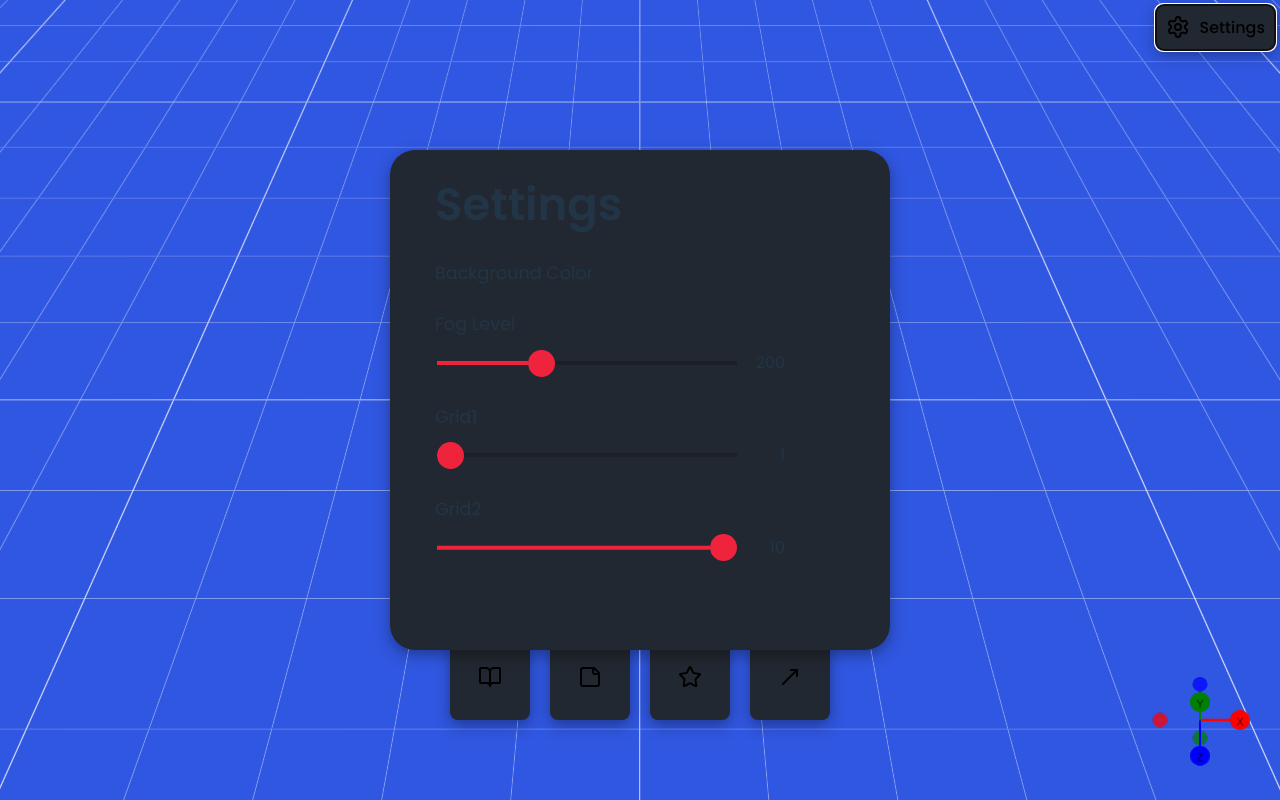
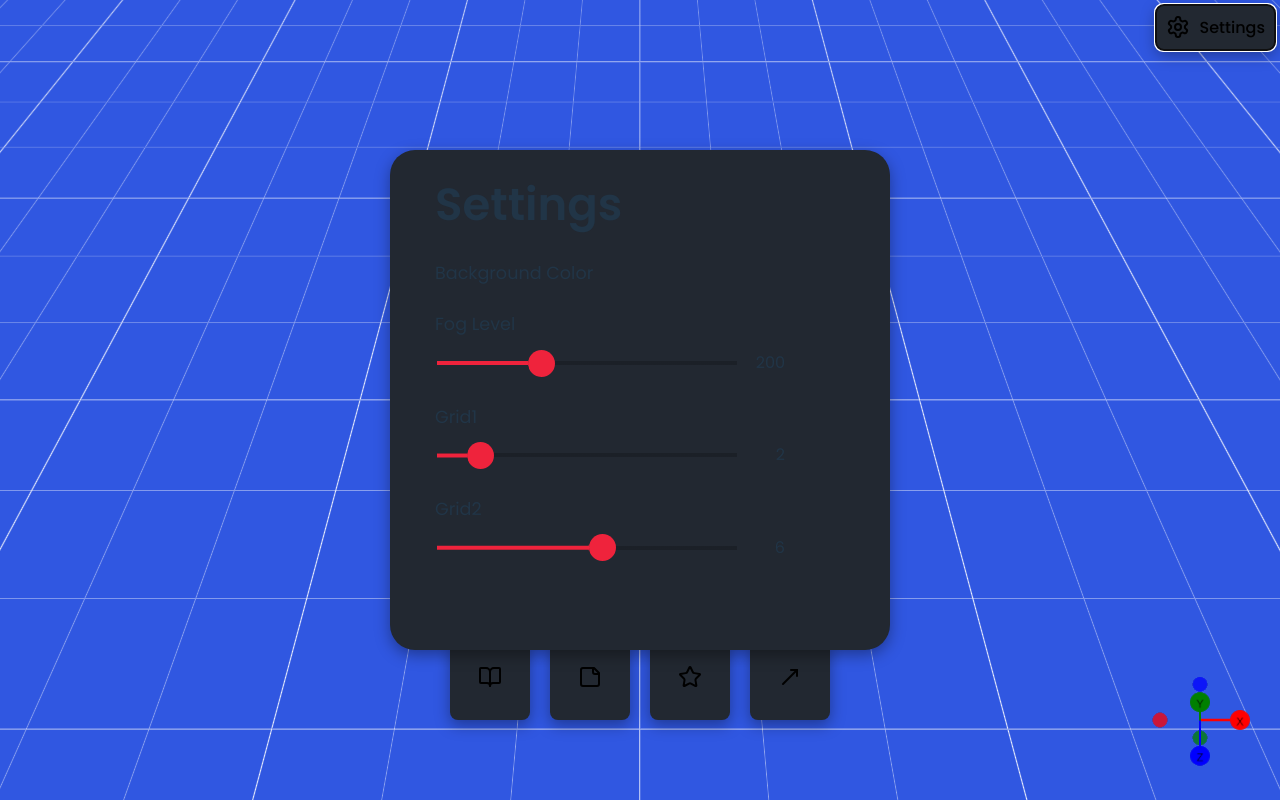
Before and after one commit to ToprakArslann/3Dnotes, a React (Vite) app: page / in a window 1280 px wide. Both pictures are taken after a click on the button "Settings". Built offline with nearby package versions, Linux system fonts and the light colour scheme.

Commit message:
Ui update - added functionality to settings

```diff
--- a/src/App.css
+++ b/src/App.css
@@ -261,3 +261,25 @@ input[type="range"]:disabled::-moz-range-thumb {
 	align-items: center;
 	margin-right: 105px;
 }
+.objectMenu{
+	display: flex;
+	flex-direction: column;
+	gap: 10px;
+}
+.objectButton{
+	box-shadow: rgba(0, 0, 0, 0.35) 0px 5px 15px;
+	background-color: #222831;
+	transition: 0.5s;
+	border: 0;
+	width: 60px;
+	height:	60px;
+	display: flex;
+	align-items: center;
+}
+.objectButton:hover{
+	background-color: #393E46;
+	transition: 0.5s;
+}
+.objectButton:active{
+	background-color: #393E46;
+}
--- a/src/App.jsx
+++ b/src/App.jsx
@@ -5,6 +5,7 @@ import { InfiniteGridHelper } from "./InfiniteGridHelper";
 import * as THREE from "three";
 import UserInterface from "./UserInterface";
 import "./App.css";
+import { Hand, PencilLine, RotateCw } from "lucide-react";
 const InfiniteGrid = ({ size1 = 10, size2 = 100, color = 0x444444, distance = 8000, axes = 'xzy' }) => {
   const gridColor = color instanceof THREE.Color ? color : new THREE.Color(color);
 
@@ -14,7 +15,7 @@ const InfiniteGrid = ({ size1 = 10, size2 = 100, color = 0x444444, distance = 80
     />
   );
 };
-const CubeR = ({onDraggingChange, onRotatingChange, onMarkerActive}) => {
+const CubeR = ({onDraggingChange, onRotatingChange, onMarkerActive, onShowSettings}) => {
   const meshRef = useRef();
   const arrowRef = useRef();
   const controlsRef = useRef();
@@ -30,6 +31,7 @@ const CubeR = ({onDraggingChange, onRotatingChange, onMarkerActive}) => {
   const startLookAt = useRef(new THREE.Vector3());
   const targetPosition = useRef(new THREE.Vector3());
   const currentLookAt = useRef(new THREE.Vector3());
+  const [ showSettings, setShowSettings ] = useState(false);
   const focusOnCube = () => {
     if(isAnimating.current) return;
 
@@ -92,6 +94,7 @@ const CubeR = ({onDraggingChange, onRotatingChange, onMarkerActive}) => {
   useEffect(() => {
     onDraggingChange(isDragging);
   },[isDragging, onDraggingChange]);
+
   useEffect(() => {
     let previousMouseX = 0;
     const handleMouseMove = (event) => {
@@ -160,7 +163,7 @@ const CubeR = ({onDraggingChange, onRotatingChange, onMarkerActive}) => {
           color={0xff0000}
           visible={true}
         />
-        {selected && !markerActive && (
+        {selected && !markerActive && !onShowSettings && (
           <>
             <Edges>
               <lineSegments>
@@ -169,53 +172,32 @@ const CubeR = ({onDraggingChange, onRotatingChange, onMarkerActive}) => {
               </lineSegments>
             </Edges>
             <Html position={[3,0.3,0]}>
-              <div style={{
-                padding: "8px",
-                gap: "8px",
-                display: "flex",
-                flexDirection: "column",
-                justifyContent: "flex-start",
-                alignItems: "flex-start",
-                borderRadius: "4px",
-                border: "none",
-              }}>
-                <button style={{
-                  background: "white",
-                  margin: "auto",
-                  cursor: "grab",
-                }}
+              <div className="objectMenu">
+                <button className="objectButton"
                 onMouseDown={(e) =>{
                   e.stopPropagation();
                   setIsDragging(true);
                 }}
                 onMouseUp={() => setIsDragging(false)}
                 >
-                  <img src="src/assets/hand-pointer-solid.svg" style={{width: "20px"}} draggable="false"/>
+                  <Hand/>
                 </button>
-                <button style={{
-                  background: "white",
-                  margin: "auto",
-                  cursor: "grab",
-                  }}
+                <button className="objectButton"
                   onMouseDown={(e) => {
                     e.stopPropagation();
                     setIsRotating(true);
                   }}
                   onMouseUp={() => setIsRotating(false)}
-                  >
-                  <img src="src/assets/rotate-solid.svg" style={{width: "20px"}} draggable="false"/>
+                >
+                  <RotateCw/>
                 </button>
-                <button style={{
-                  background: "white",
-                  margin: "auto",
-                  cursor: "grab",
-                  }}
+                <button className="objectButton"
                   onClick={(e) => {
                     e.stopPropagation();
                     focusOnCube();
                   }}
-                  >
-                  <img src="src/assets/marker-solid.svg" style={{width: "20px"}} draggable="false"/>
+                >
+                  <PencilLine/>
                 </button>
               </div>
             </Html>
@@ -249,6 +231,12 @@ const App = () => {
   const [isRotating, setIsRotating] = useState(false);
   const [isDragging, setIsDragging] = useState(false);
   const [markerActive, setMarkerActive] = useState(false);
+  const [ showSettings, setShowSettings ] = useState(false);
+  const [ fogLevel, setFogLevel ] = useState(200);
+  const [ gridValue1, setGridValue1 ] = useState(2);
+  const [ gridValue2, setGridValue2 ] = useState(6);
+
+
   const handleRotatingChange = (rotating) => {
 
     setIsRotating(rotating);
@@ -259,23 +247,32 @@ const App = () => {
   const handleMarkerActive = (marker) => {
     setMarkerActive(marker);
   };
+
   const startPos = new THREE.Vector3(0,10,5);
   return (
     <div className="App">
       <Canvas camera={{position: [startPos.x,startPos.y,startPos.z]}} gl={{antialias: true}} style={{height: '100vh', width: '100vw', display: 'flex', justifyContent: 'center', alignItems: 'center'}}>
-        <OrbitControls enabled={!isRotating && !isDragging && !markerActive} makeDefault/>
+        <OrbitControls enabled={!isRotating && !isDragging && !markerActive && !showSettings} makeDefault/>
         <spotLight position={[0,5,0]} intensity={10} color={0xffffff}/>
         <color attach="background" args={["#3057E1"]}/>
-        <InfiniteGrid size1={2} size2={10} color={0xffffff} distance={200} axes="xzy"/>
+        <InfiniteGrid size1={gridValue1} size2={gridValue2} color={0xffffff} distance={fogLevel} axes="xzy"/>
         {!markerActive &&
-          <GizmoHelper
-          alignment="bottom-right" margin={[80,80]} >
+          <GizmoHelper alignment="bottom-right" margin={[80,80]} >
             <GizmoViewport axisColors={["red", "green", "blue"]} labelColor="black" />
           </GizmoHelper>
         }
-        <CubeR onDraggingChange={handleDraggingChange} onRotatingChange={handleRotatingChange} onMarkerActive={handleMarkerActive}/>
-        <UserInterface/>
+        <CubeR onDraggingChange={handleDraggingChange} onRotatingChange={handleRotatingChange} onMarkerActive={handleMarkerActive} onShowSettings={showSettings}/>
       </Canvas>
+      <UserInterface
+        showSettings={showSettings}
+        setShowSettings={setShowSettings}
+        fogLevel={fogLevel}
+        setFogLevel={setFogLevel}
+        gridValue1={gridValue1}
+        setGridValue1={setGridValue1}
+        gridValue2={gridValue2}
+        setGridValue2={setGridValue2}
+      />
     </div>
 
   )
--- a/src/UserInterface.jsx
+++ b/src/UserInterface.jsx
@@ -2,12 +2,9 @@ import { Settings, BookOpen, StickyNote, Star, MoveUpRight, Fullscreen } from "l
 import { useState } from "react";
 import { Html } from "@react-three/drei";
 
-const UserInterface = () => {
-    const [ showSettings, setShowSettings] = useState(false);
-
+const UserInterface = ({ showSettings, setShowSettings, fogLevel, setFogLevel, gridValue1, setGridValue1, gridValue2, setGridValue2 }) => {
     return (
         <>
-            <Html position={[0,0,0]} fullscreen>
             <div className="userInterface">
                 <button className="userInterface_settings_button" onClick={() => {setShowSettings(!showSettings)}}>
                     <Settings/> Settings
@@ -30,8 +27,8 @@ const UserInterface = () => {
                                 Fog Level
                             </span>
                             <span className="valueInput">
-                                    <input className="settingsMenurange_range" type="range" value="200" min="100" max="400"/>
-                                    200
+                                <input type="range" value={fogLevel} min="100" max="400" onChange={(e) => setFogLevel(e.target.value)}/>
+                                {fogLevel}
                             </span>
                         </div>
                         <div className="item">
@@ -39,8 +36,8 @@ const UserInterface = () => {
                                 Grid1
                             </span>
                             <span className="valueInput">
-                                    <input className="settingsMenurange_range" type="range" value="1" min="1" max="10"/>
-                                    1
+                                <input type="range" value={gridValue1} min="1" max="10" onChange={(e) => setGridValue1(e.target.value)}/>
+                                {gridValue1}
                             </span>
                         </div>
                         <div className="item">
@@ -48,18 +45,15 @@ const UserInterface = () => {
                                 Grid2
                             </span>
                             <span className="valueInput">
-                                    <input className="settingsMenurange_range" type="range" value="10" min="1" max="10"/>
-                                    10
+                                <input type="range" value={gridValue2} min="1" max="10" onChange={(e) => setGridValue2(e.target.value)}/>
+                                {gridValue2}
                             </span>
                         </div>
                     </div>
-
                 </div>
                 }
             </div>
-            </Html>
         </>
-
     )
 }
 
```
Lines whose indentation alone changed are shown as unchanged.
